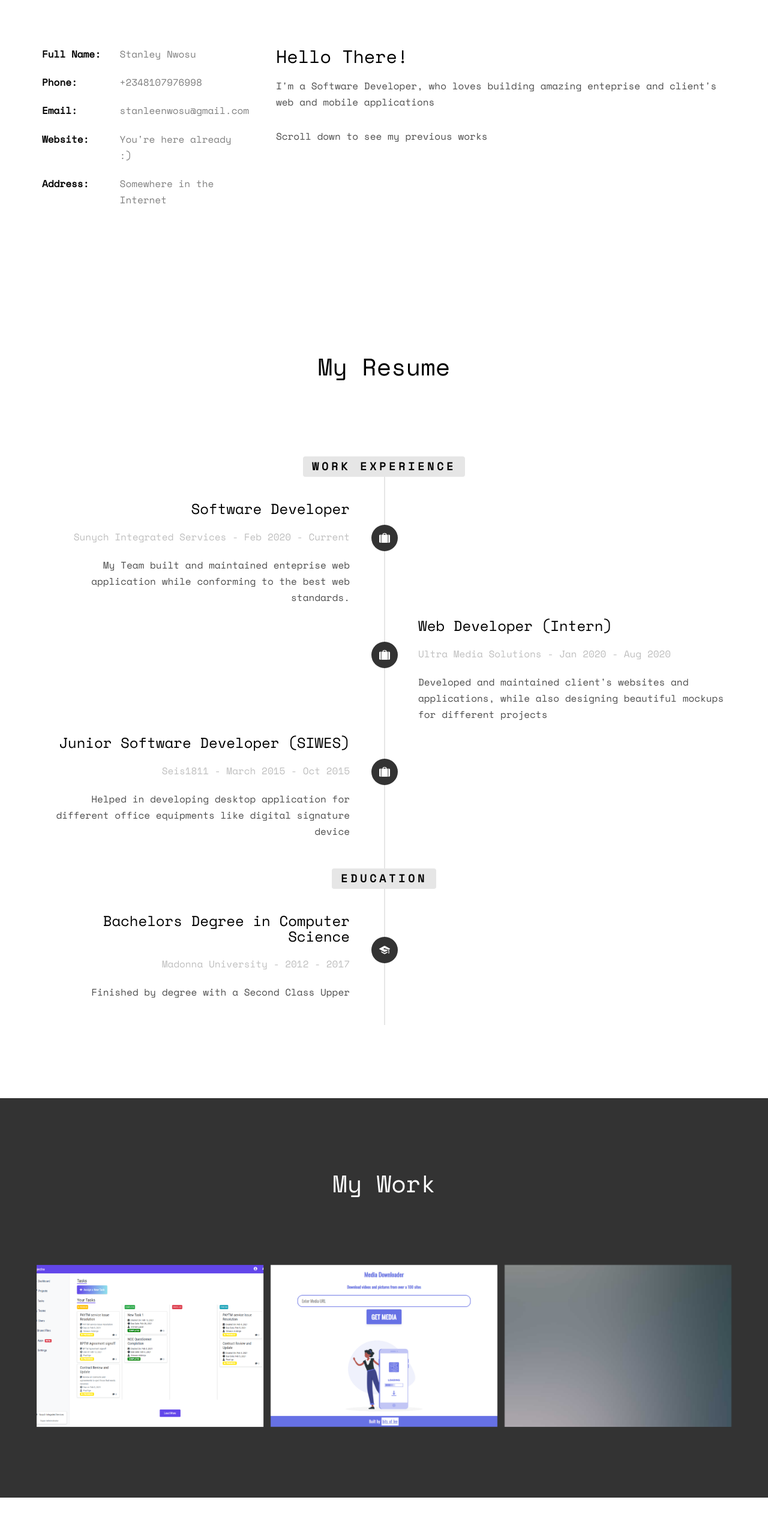
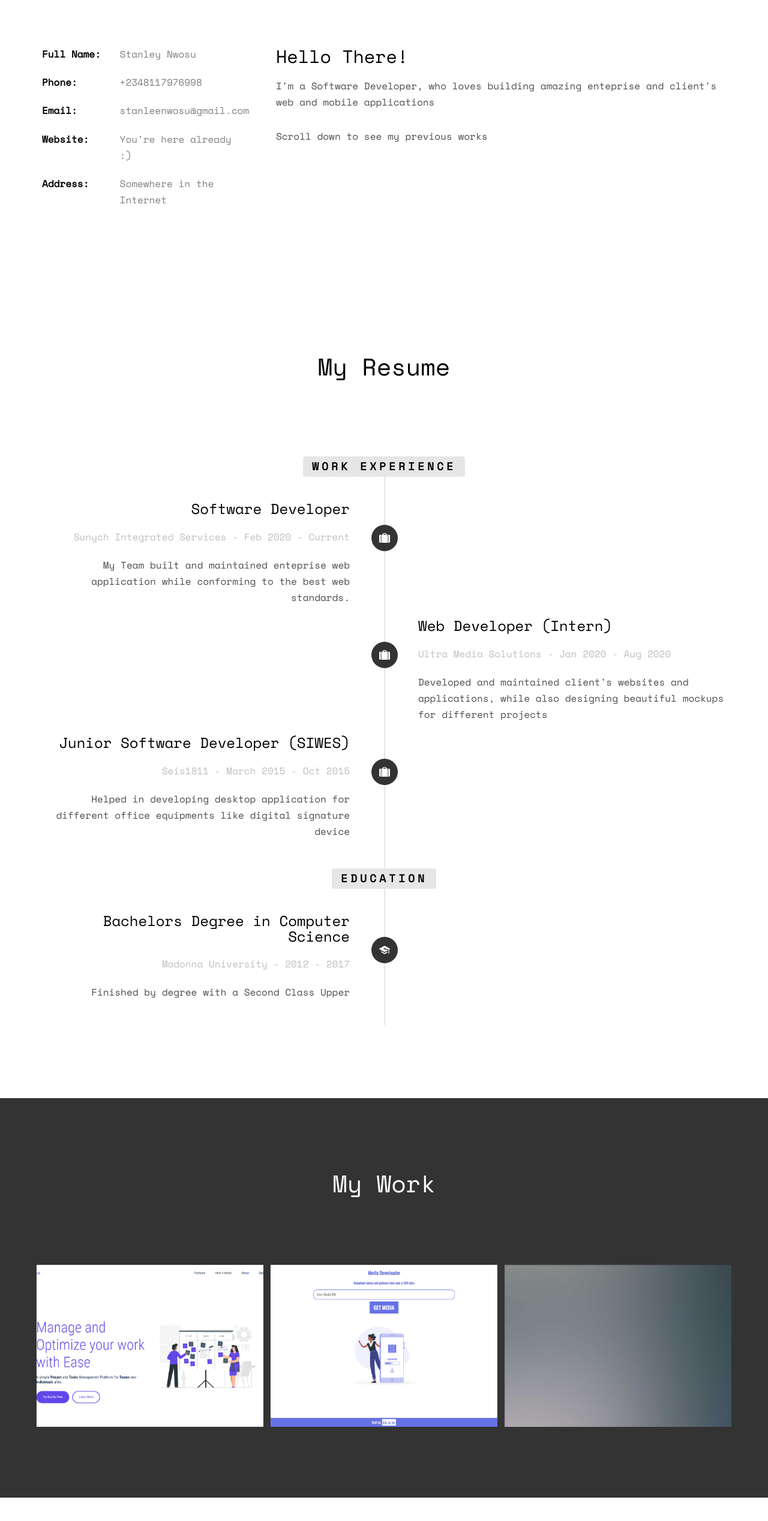
Before and after one commit to stanleenwosu/portfolio-site, a plain HTML site: page index.html in a window 1280 px wide. Shown: the part 995-3531 px from the top of the page at 60% size. Drawn offline with nearby package versions, Linux system fonts and the light colour scheme; some packages are replaced by stand-ins of ours; no server answers; files whose address does not match are found by name.

Commit message:
Changed Work Images

```diff
--- a/index.html
+++ b/index.html
@@ -87,7 +87,7 @@
 						<ul class="info">
 							<li><span class="first-block">Full Name:</span><span class="second-block">Stanley
 									Nwosu</span></li>
-							<li><span class="first-block">Phone:</span><span class="second-block">+2348107976998</span>
+							<li><span class="first-block">Phone:</span><span class="second-block">+2348117976998</span>
 							</li>
 							<li><span class="first-block">Email:</span><span
 									class="second-block">stanleenwosu@gmail.com</span></li>
@@ -232,7 +232,7 @@
 				<div class="row">
 					<div class="col-md-4 text-center col-padding animate-box">
 						<a href="https://project-tra.netlify.app/" class="work"
-							style="background-image: url(images/projectra-project.png);">
+							style="background-image: url(images/projectra-Simple_Task_and_Project_Management_Web_Application.png);">
 							<div class="desc">
 								<h3>Projectra</h3>
 								<span>A Project and Task Management Web Application</span>
@@ -241,7 +241,7 @@
 					</div>
 					<div class="col-md-4 text-center col-padding animate-box">
 						<a href="https://mediadownloader.netlify.app/" class="work"
-							style="background-image: url(images/media-downloader-project.png);">
+							style="background-image: url(images/mediadownloader.netlify.app.png);">
 							<div class="desc">
 								<h3>Media Downloader</h3>
 								<span>A React App where you can download media files from 100's of websites</span>
@@ -253,6 +253,7 @@
 							<div class="desc">
 								<h3>TUFS.io</h3>
 								<span>A Social Media Analytics website for tracking users from different sites</span>
+								<label>Coming Soon</label>
 							</div>
 						</a>
 					</div>
```
Also changed, not shown: images/media-downloader-project.png (deleted), images/mediadownloader.netlify.app.png (added), images/projectra-Simple_Task_and_Project_Management_Web_Application.png (added), images/projectra-project.png (deleted).
